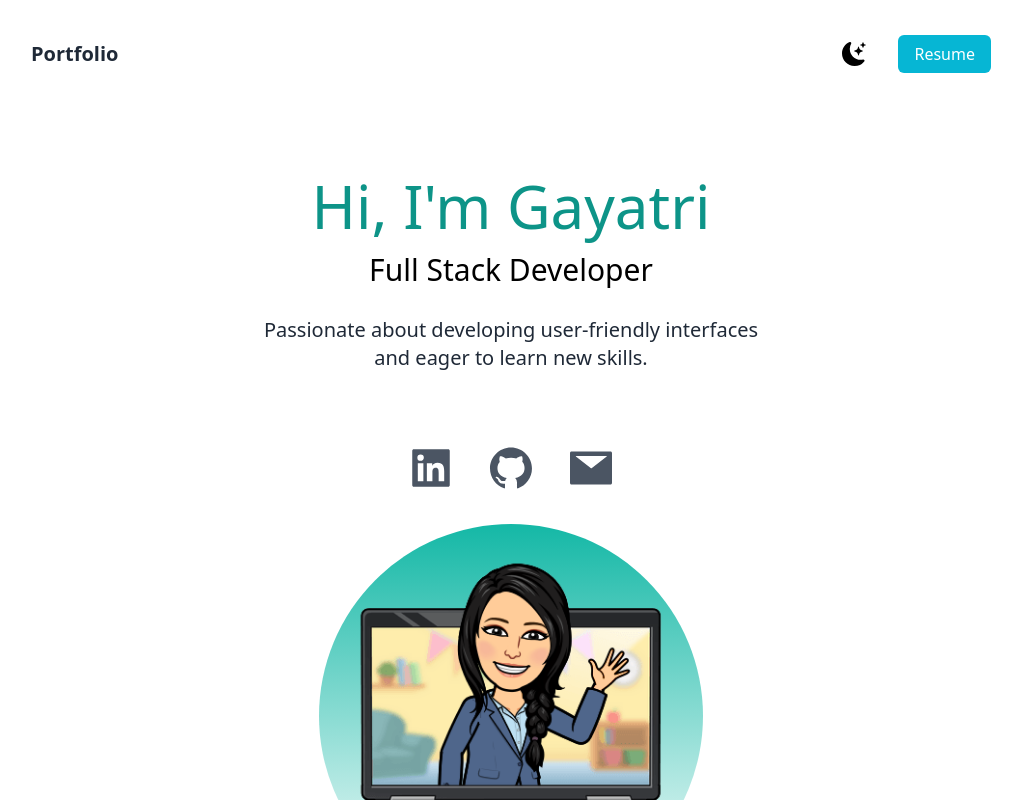
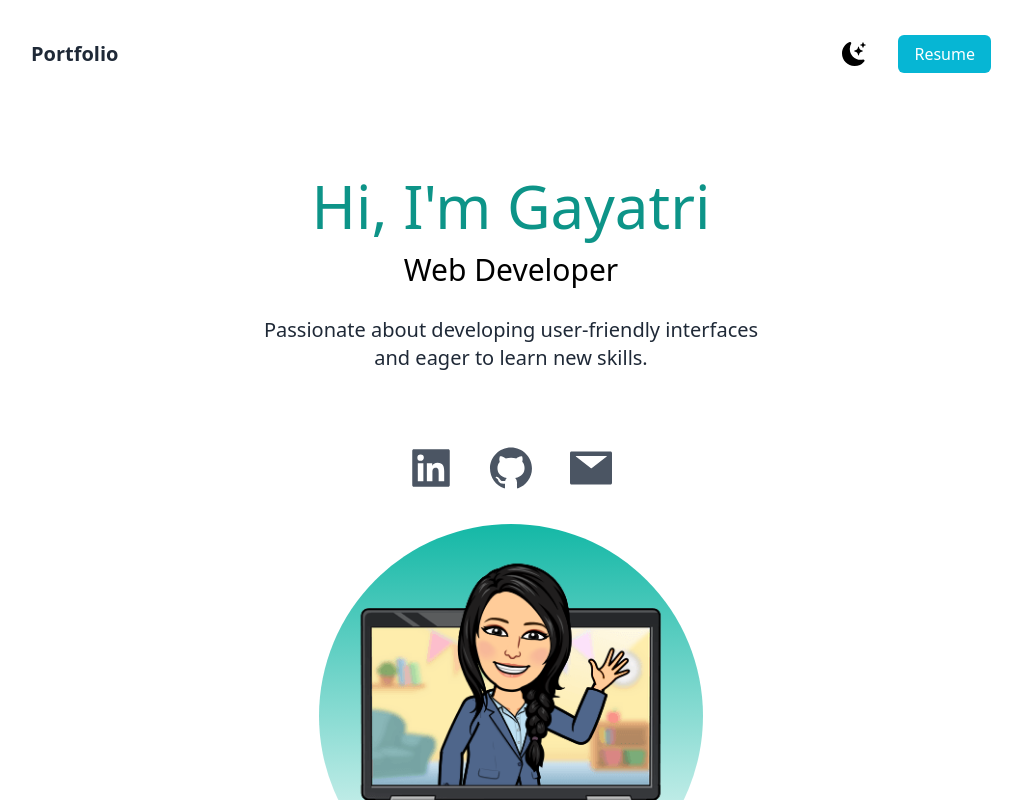
Before and after one commit to gdalvi94/portfolio, a Next.js app: page / in a window 1280 px wide. Shown: the top 800 px of the page, without its empty margins (129-1151 px from the left). Built offline with nearby package versions, Linux system fonts and the light colour scheme.

Commit message:
Styling modified

```diff
--- a/pages/index.js
+++ b/pages/index.js
@@ -38,7 +38,7 @@ export default function Home() {
               Hi, I'm Gayatri
             </h2>
             <h3 className="text-2xl py-2 md:text-3xl dark:text-white">
-              Full Stack Developer
+              Web Developer
             </h3>
             <p className="text-md py-5 leading-8 text-gray-800 md:text-xl max-w-lg mx-auto dark:text-white">
               Passionate about developing user-friendly interfaces and eager to
--- a/styles/globals.css
+++ b/styles/globals.css
@@ -20,5 +20,5 @@ body {
 }
 @font-face {
   font-family: "burtons";
-  src: url('../public/Burtons.otf');
+  src: url('Burtons.otf');
 }
```
Also changed, not shown: styles/Burtons.otf (renamed from public/Burtons.otf).
